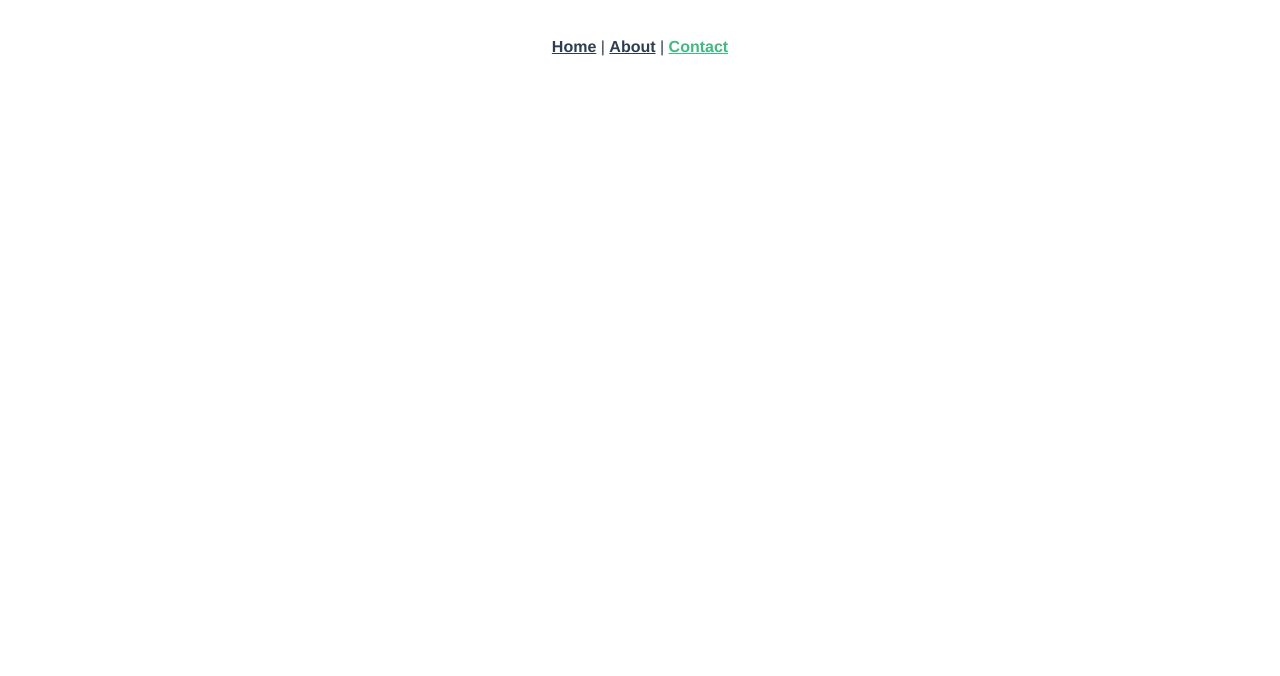
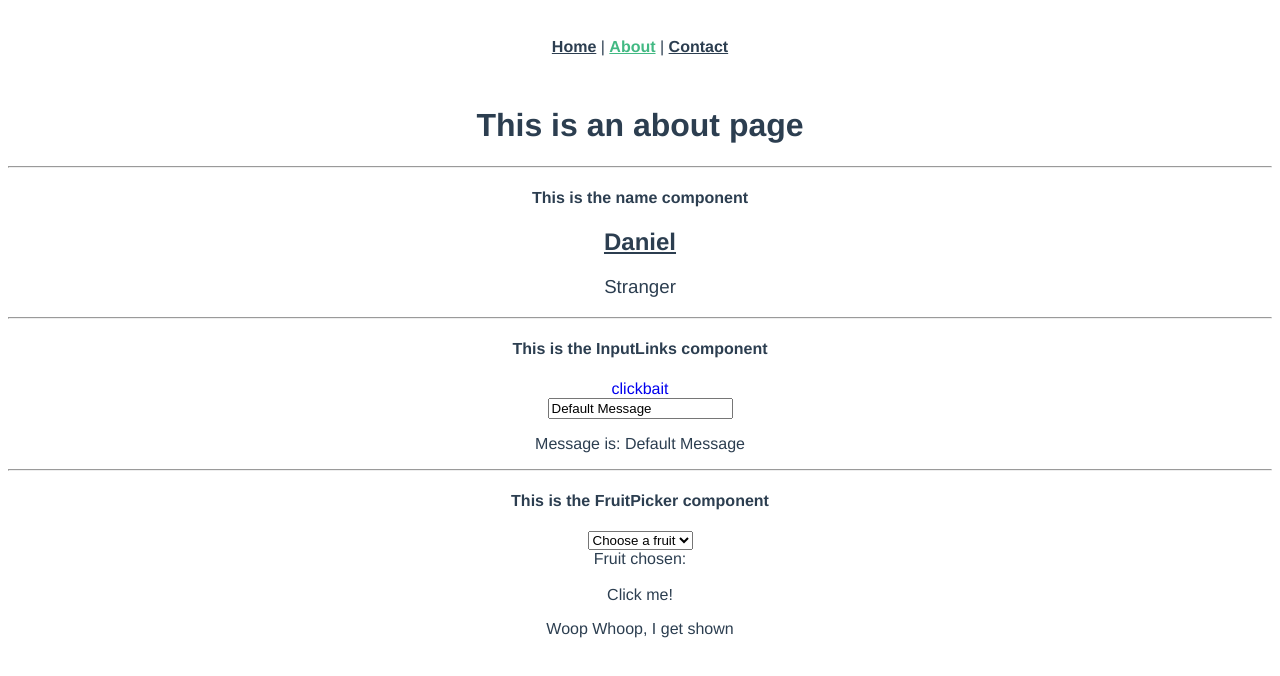
Before and after one commit to DanielGordon1/trailblazer, a Vue app: page /#/about in a window 1280 px wide. Before the commit this address led to /#/contact. Shown: the top 676 px of the page. Built offline with nearby package versions, Linux system fonts and the light colour scheme.

Commit message:
re-organize component and build enable two ways communication between parent and child components.

```diff
--- a/src/components/InputLinks.vue
+++ b/src/components/InputLinks.vue
@@ -4,8 +4,8 @@
     <h4>This is the InputLinks component</h4>
     <a class="link" :href="url">{{ linkText }}</a>
     <br>
-    <input v-model="message" placeholder="Enter a message">
-    <p>Message is: {{ message }}</p>
+    <input @change="handleChange()" v-model="dataMessage" placeholder="Enter a message">
+    <p>Message is: {{ dataMessage }}</p>
   </div>
 </template>
 
@@ -16,11 +16,22 @@
 <script>
   export default {
     name: 'InputLinks',
+    props: {
+       message: {
+        type: String,
+        required: true
+      }
+    },
     data() {
       return {
         url: "www.google.com",
         linkText: "clickbait",
-        message: ""
+        dataMessage: this.message
+      }
+    },
+    methods: {
+      handleChange: function() {
+        this.$emit('messageChangedInChild', this.dataMessage)
       }
     }
   }
--- a/src/components/Name.vue
+++ b/src/components/Name.vue
@@ -3,7 +3,7 @@
     <hr>
     <h4>This is the name component</h4>
     <h2 :style="{textDecoration: decoration}">{{ username }}</h2>
-    <h2>{{ secondname.split('').reverse().join('') }}</h2>
+    <h2>{{ reversedName }}</h2>
     <h3 class="light">{{ thirdname | fallback | capitalize }}</h3>
   </div>
 
@@ -28,7 +28,11 @@ export default {
     secondname: "Jimmy",
     thirdname: "",
     decoration: "underline",
-    message: ""
+    }
+  },
+  computed: {
+    reversedName: function() {
+      this.secondname.split('').reverse().join('')
     }
   },
   filters: {
--- a/src/views/About.vue
+++ b/src/views/About.vue
@@ -1,8 +1,8 @@
 <template>
   <div class="about">
     <h1>This is an about page</h1>
-    <Name username="Daniel"></Name>
-    <InputLinks></InputLinks>
+    <Name username="Daniel" ></Name>
+    <InputLinks :message=message @messageChangedInChild="handleChangeInParent"></InputLinks>
     <FruitPicker :fruits=fruits></FruitPicker>
   </div>
 </template>
@@ -18,7 +18,14 @@ export default {
   data: function() {
     // Make this array available in this component so that it can be sent as a prop to the FruitPicker component.
     return {
-      fruits: ['Apple', 'Banana', 'Strawberry']
+      fruits: ['Apple', 'Banana', 'Strawberry'],
+      message: "Default Message"
+    }
+  },
+  methods: {
+    handleChangeInParent: function(updatedMessage) {
+      this.message = updatedMessage
+      console.log('Hello from the Parent', updatedMessage)
     }
   },
   components: {
```
